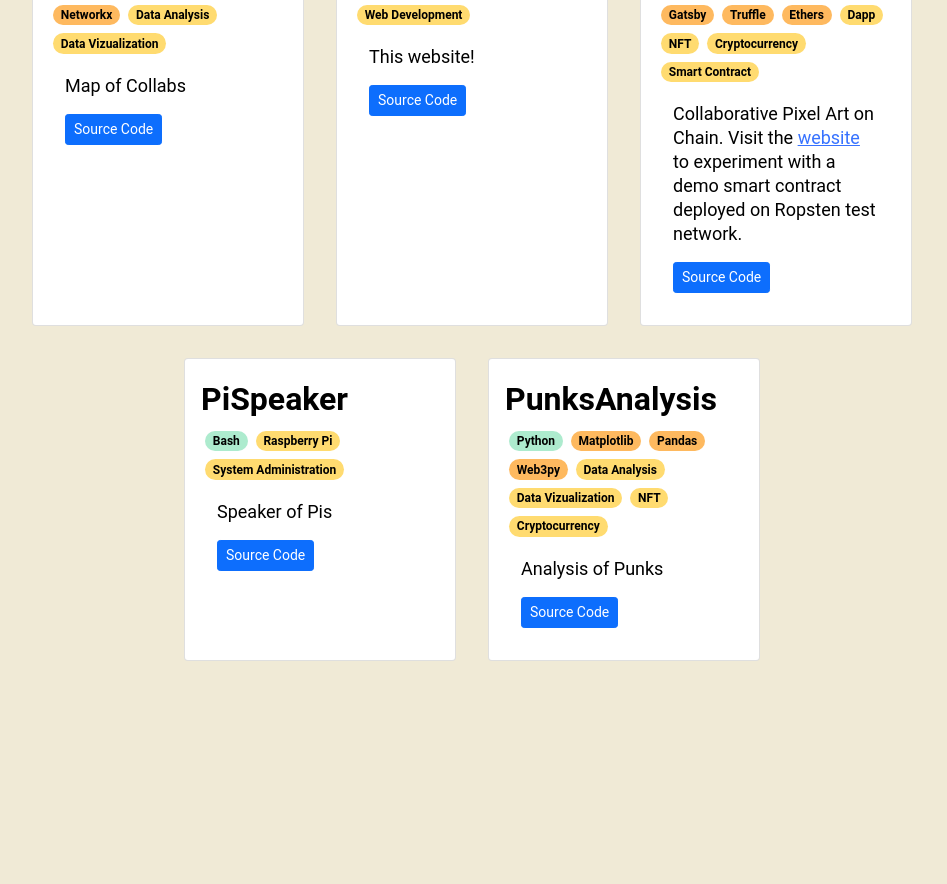
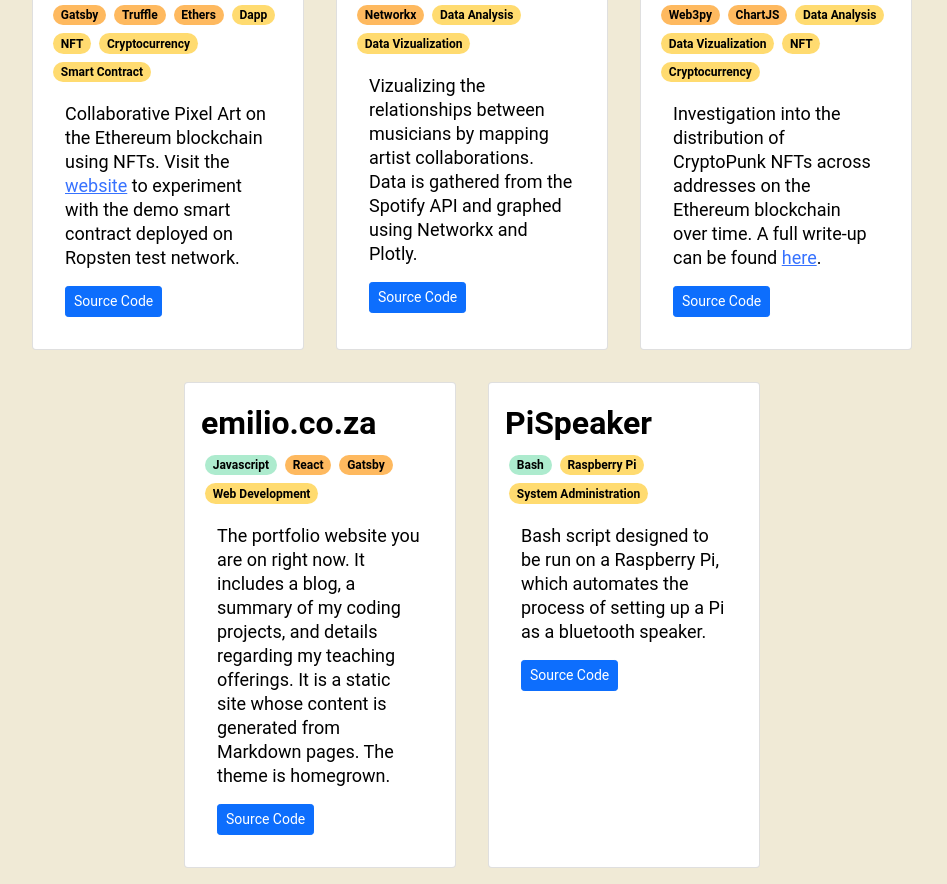
Before and after one commit to emilioziniades/old-emilio-co-za, a Gatsby site: page /code in a window 1280 px wide. Shown: the part 372-1256 px from the top of the page, without its empty margins (168-1115 px from the left). Before the commit the page ends 1049 px from the top, so only its background shows below. Built offline with nearby package versions, Linux system fonts and the light colour scheme; Gatsby itself is replaced by a stand-in of ours; some packages are replaced by stand-ins of ours.

Commit message:
CODE: updated blurbs, sorting by specified order

```diff
--- a/content/projects/collabmap.mdx
+++ b/content/projects/collabmap.mdx
@@ -4,5 +4,6 @@
 type: "project"
 link: "https://github.com/emilioziniades/collabmap"
 tags: "Python, Numpy, Plotly, Networkx, Data Analysis, Data Vizualization"
+order: 2
 ---
-Map of Collabs
+Vizualizing the relationships between musicians by mapping artist collaborations. Data is gathered from the Spotify API and graphed using Networkx and Plotly.
--- a/content/projects/emiliocoza.mdx
+++ b/content/projects/emiliocoza.mdx
@@ -3,5 +3,6 @@
 type: "project"
 link: "https://github.com/emilioziniades/emilio-co-za"
 tags: "Javascript, React, Gatsby, Web Development"
+order: 4
 ---
-This website!
+The portfolio website you are on right now. It includes a blog, a summary of my coding projects, and details regarding my teaching offerings. It is a static site whose content is generated from Markdown pages. The theme is homegrown.
--- a/content/projects/flatland.mdx
+++ b/content/projects/flatland.mdx
@@ -3,5 +3,6 @@
 type: "project"
 link: "https://github.com/emilioziniades/flatland"
 tags: "Solidity, Javascript, React, Gatsby, Truffle, Ethers, Dapp, NFT, Cryptocurrency, Smart Contract"
+order: 1
 ---
-Collaborative Pixel Art on Chain. Visit the [website](https://flatland.gq) to experiment with a demo smart contract deployed on Ropsten test network.
+Collaborative Pixel Art on the Ethereum blockchain using NFTs. Visit the [website](https://gracious-feynman-797005.netlify.app/) to experiment with the demo smart contract deployed on Ropsten test network.
--- a/content/projects/pi-speaker.mdx
+++ b/content/projects/pi-speaker.mdx
@@ -3,5 +3,6 @@
 type: "project"
 link: "https://github.com/emilioziniades/pi-speaker"
 tags: "Bash, Raspberry Pi, System Administration"
+order: 5
 ---
-Speaker of Pis
+Bash script designed to be run on a Raspberry Pi, which automates the process of setting up a Pi as a bluetooth speaker.
--- a/content/projects/punks-analysis.mdx
+++ b/content/projects/punks-analysis.mdx
@@ -1,7 +1,8 @@
 ---
-title: "PunksAnalysis"
+title: "Punks Analysis"
 type: "project"
 link: "https://github.com/emilioziniades/punks-analysis"
-tags: "Python, Matplotlib, Pandas, Web3py, Data Analysis, Data Vizualization, NFT, Cryptocurrency"
+tags: "Python, Matplotlib, Pandas, Web3py, ChartJS, Data Analysis, Data Vizualization, NFT, Cryptocurrency"
+order: 3
 ---
-Analysis of Punks
+Investigation into the distribution of CryptoPunk NFTs across addresses on the Ethereum blockchain over time. A full write-up can be found [here](https://emilio.co.za/write/cryptopunks).
--- a/src/pages/code.js
+++ b/src/pages/code.js
@@ -21,6 +21,7 @@
     "Pandas",
     "Web3py",
     "Ethers",
+    "ChartJS",
   ]
 
   return languages.includes(tagName)
@@ -73,7 +74,10 @@
 
 export const query = graphql`
   {
-    portfolio: allMdx(filter: { frontmatter: { type: { eq: "project" } } }) {
+    portfolio: allMdx(
+      sort: { order: ASC, fields: frontmatter___order }
+      filter: { frontmatter: { type: { eq: "project" } } }
+    ) {
       projects: nodes {
         body
         frontmatter {
```
